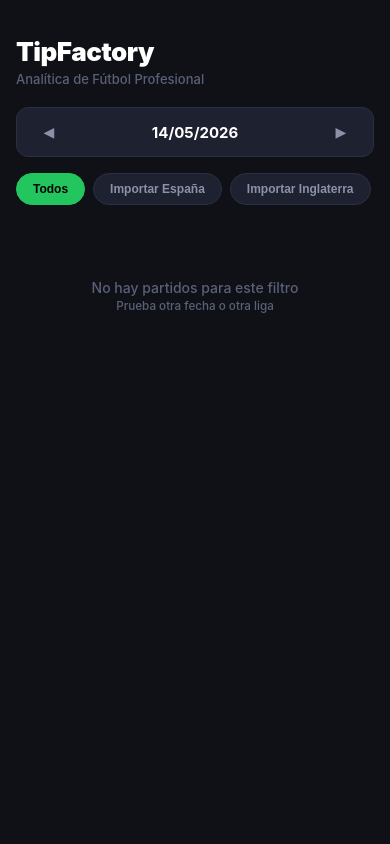
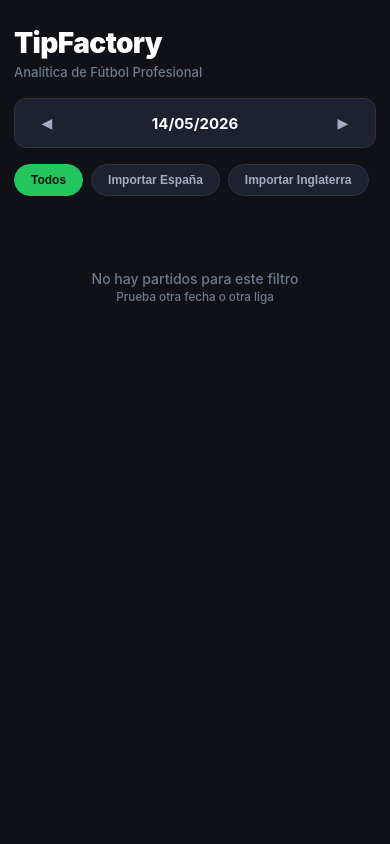
Before and after one commit to kepita1818/tip-factory, a FastAPI app: page / in a window 390 px wide. Run offline with FastAPI, Linux system fonts and the light colour scheme; data that the repository does not hold is empty.

Commit message:
Update style.css

```diff
--- a/static/css/style.css
+++ b/static/css/style.css
@@ -7,20 +6,20 @@
 
 :root {
   --bg-primary: #0f1117;
-    --bg-secondary: #1a1d29;
-    --bg-card: #1e2130;
-    --bg-card-hover: #252a3d;
+  --bg-secondary: #171b28;
+  --bg-card: #1d2130;
+  --bg-card-hover: #24293c;
   --text-primary: #ffffff;
-    --text-secondary: #8b92a8;
-    --text-muted: #5a6078;
+  --text-secondary: #a3acc2;
+  --text-muted: #6f7891;
   --accent: #22c55e;
   --accent-hover: #16a34a;
   --success: #22c55e;
   --warning: #eab308;
   --danger: #ef4444;
   --info: #3b82f6;
-    --border: #2a2f45;
-    --radius: 16px;
+  --border: #2c3247;
+  --radius: 18px;
   --radius-sm: 12px;
 }
 
@@ -40,16 +39,15 @@ body {
   padding-bottom: 40px;
 }
 
-/* ============ HEADER ============ */
 .app-header {
-    padding: 20px 0 16px;
-    margin-bottom: 4px;
+  padding: 12px 0 16px;
+  margin-bottom: 2px;
 }
 
 .app-header h1 {
-    font-size: 26px;
+  font-size: 28px;
   font-weight: 900;
-    letter-spacing: -0.5px;
+  letter-spacing: -0.6px;
   color: var(--text-primary);
   margin-bottom: 4px;
 }
@@ -126,7 +119,8 @@ body {
   white-space: nowrap;
 }
 
-.league-filters::-webkit-scrollbar {
+.league-filters::-webkit-scrollbar,
+.tabs::-webkit-scrollbar {
   display: none;
 }
 
@@ -137,7 +131,7 @@ body {
   padding: 8px 16px;
   border-radius: 20px;
   font-size: 12px;
-    font-weight: 600;
+  font-weight: 700;
   cursor: pointer;
   white-space: nowrap;
   transition: all 0.2s;
@@ -147,8 +141,7 @@ body {
 .filter-btn.active {
   background: var(--accent);
   border-color: var(--accent);
-    color: #000;
-    font-weight: 700;
+  color: #08110a;
 }
 
 .filter-btn:hover:not(.active) {
@@ -566,9 +618,9 @@ body {
   50% { opacity: 0.3; }
 }
 
-/* ============ SCROLLBAR ============ */
 ::-webkit-scrollbar {
   width: 4px;
+  height: 4px;
 }
 
 ::-webkit-scrollbar-track {
@@ -580,15 +632,16 @@ body {
   border-radius: 4px;
 }
 
-/* ============ DATE NOTICE ============ */
-.date-notice {
-    background: var(--bg-card);
-    border: 1px solid var(--warning);
-    border-radius: var(--radius-sm);
-    padding: 12px 16px;
-    margin-bottom: 12px;
+@media (max-width: 420px) {
+  #app {
+    padding: 14px;
+  }
+
+  .prob-box-value {
+    font-size: 20px;
+  }
+
+  .team-block span {
     font-size: 13px;
-    font-weight: 600;
-    color: var(--warning);
-    text-align: center;
   }
+}
```
Also changed, not shown: other parts of static/css/style.css (+114 -61 lines). Lines whose indentation alone changed are shown as unchanged.
